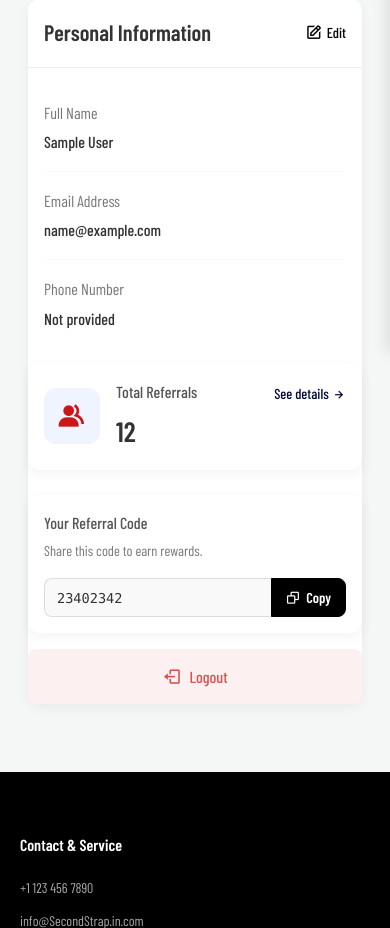
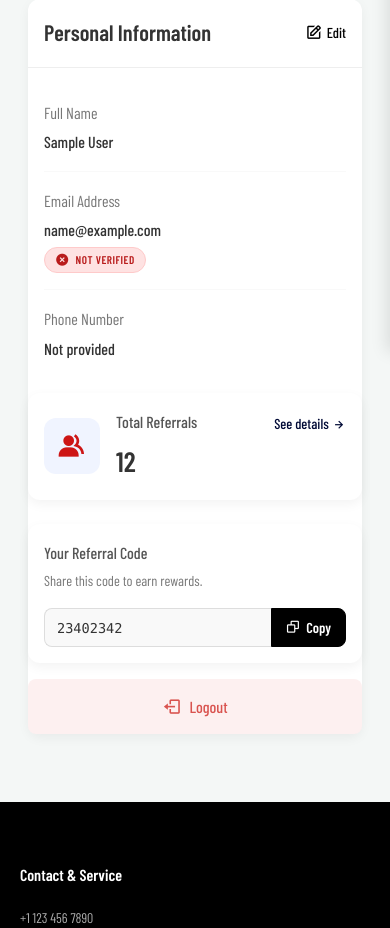
Before and after one commit to NITHIN-NT/SecondStrap, a Django app: page /profile/info/ in a window 390 px wide. Shown: the part 492-1420 px from the top of the page. Run offline with Django 5.2, Linux system fonts and the light colour scheme; the visitor is signed in with stand-in values (Sample User, id 1); some libraries are stand-ins or nearby versions; some web fonts are replaced.

Commit message:
feat : User can change their email now , added a new column in the CustomUser called is_verified .

```diff
--- a/accounts/models.py
+++ b/accounts/models.py
@@ -29,6 +29,7 @@ class CustomUser(AbstractBaseUser,PermissionsMixin):
     phone = models.CharField(max_length=20,null=True,blank=True)
     profile = models.URLField(null=True,blank=True)
     is_active = models.BooleanField(default=False)
+    is_verified = models.BooleanField(default=False)
     is_staff = models.BooleanField(default=False)
     is_superuser = models.BooleanField(default=False)
     date_joined = models.DateTimeField(auto_now_add=True)
--- a/accounts/views.py
+++ b/accounts/views.py
@@ -113,6 +113,7 @@ def activate_account(request):
 
         if otp_record and otp_record.is_valid():
             user.is_active = True
+            user.is_verified = True
             user.save()
             otp_record.delete()
             request.session.pop('pending_user_id', None)
--- a/userFolder/userprofile/static/css/userprofile/profile.css
+++ b/userFolder/userprofile/static/css/userprofile/profile.css
@@ -247,6 +247,100 @@ body {
     color: #333;
     margin: 0;
     text-align: right;
+}
+/* Base Container */
+.email-with-status {
+    display: flex;
+    /* alignment is handled by the specific layout classes below */
+}
+
+/* --- SCENARIO 1: VERIFIED (Horizontal Row) --- */
+/* Email and Tick sit side-by-side */
+.row-layout {
+    flex-direction: row;
+    align-items: center;
+    justify-content: flex-end; /* Aligned right for desktop */
+    gap: 8px; /* Space between email and tick */
+}
+
+/* Style for the lone Green Tick */
+.verified-tick {
+    color: #16a34a; /* Vibrant Green */
+    font-size: 1.2rem; /* Slightly larger than text */
+}
+
+/* --- SCENARIO 2: NOT VERIFIED (Vertical Stack) --- */
+/* Email on top, Pill on bottom */
+.col-layout {
+    flex-direction: column;
+    align-items: flex-end; /* Aligned right for desktop */
+    justify-content: center;
+    gap: 4px;
+}
+
+/* Base style for the pill (Only used for Not Verified now) */
+.verify-pill {
+    display: inline-flex;
+    align-items: center;
+    gap: 5px;
+    padding: 3px 10px;
+    border-radius: 50px;
+    font-size: 0.7rem;
+    font-weight: 600;
+    text-transform: uppercase;
+    letter-spacing: 0.5px;
+    width: fit-content;
+}
+
+.verify-pill i {
+    font-size: 0.9rem;
+}
+
+/* Not Verified Colors (Red) */
+.not-verified {
+    background-color: #fee2e2;
+    color: #b91c1c;
+    border: 1px solid #fecaca;
+}
+.not-verified i { color: #dc2626; }
+
+
+/* --- MOBILE ADJUSTMENTS --- */
+@media (max-width: 576px) {
+    /* Left align the horizontal row */
+    .row-layout {
+        justify-content: flex-start;
+    }
+
+    /* Left align the vertical stack */
+    .col-layout {
+        align-items: flex-start;
+    }
+}
+#verifyNowBtn {
+    display: inline-flex;
+    align-items: center;
+    gap: 0.35rem; /* space between icon and text */
+    transition:
+        background-color 0.25s ease,
+        color 0.25s ease,
+        transform 0.15s ease,
+        box-shadow 0.15s ease;
+}
+
+/* Hover color + subtle lift */
+#verifyNowBtn:hover {
+    background-color: #1e90ff;   /* blue */
+    color: #ffffff;
+    border-color: #1e90ff;
+    transform: translateY(-1px);
+    box-shadow: 0 4px 10px rgba(0, 0, 0, 0.15);
+}
+
+/* Icon inherits hover color */
+#verifyNowBtn i {
+    color: inherit;
+    transition: inherit;
 }
 
 /* Stats Row */
--- a/userFolder/userprofile/static/js/profile/axios.js
+++ b/userFolder/userprofile/static/js/profile/axios.js
@@ -35,6 +35,49 @@ document.addEventListener("DOMContentLoaded", () => {
     const editForm = document.getElementById('editProfileForm');
     const saveBtn = document.getElementById('saveBtn');
 
+    // Email + verification elements
+    const emailWrapper = document.querySelector(".email-with-status");
+    const displayEmail = document.getElementById("display_email");
+    const verifiedIcon = document.querySelector(".verified-tick");
+    const notVerifiedPill = document.querySelector(".verify-pill");
+
+    // Capture initial email from page
+    const originalEmail = displayEmail ? displayEmail.textContent.trim() : null;
+
+    // Helper: toggle UI between verified / not verified
+    function setEmailVerifiedUI(isVerified) {
+        if (!emailWrapper) return;
+
+        if (isVerified) {
+            emailWrapper.classList.add("row-layout");
+            emailWrapper.classList.remove("col-layout");
+
+            if (verifiedIcon) verifiedIcon.style.display = "inline-flex";
+            if (notVerifiedPill) notVerifiedPill.style.display = "none";
+        } else {
+            emailWrapper.classList.remove("row-layout");
+            emailWrapper.classList.add("col-layout");
+
+            if (verifiedIcon) verifiedIcon.style.display = "none";
+            if (notVerifiedPill) notVerifiedPill.style.display = "inline-flex";
+        }
+    }
+
+    // Hover text change Verify
+    const verifBtn = document.getElementById('verifyNowBtn');
+
+    if (verifBtn) {
+        const originalHTML = verifBtn.innerHTML; // "<i ...> Not Verified"
+
+        verifBtn.addEventListener('mouseover', () => {
+            verifBtn.innerHTML = "<i class='bx bxs-check-circle'></i> Verify Now";
+        });
+
+        verifBtn.addEventListener('mouseleave', () => {
+            verifBtn.innerHTML = originalHTML;
+        });
+    }
+
     // Open/Close Logic
     const openModal = (e) => {
         e.preventDefault();
@@ -60,28 +103,15 @@ document.addEventListener("DOMContentLoaded", () => {
         editForm.addEventListener('submit', async (e) => {
             e.preventDefault();
 
-            // 1. Get the rendered URL from the HTML form
-            // This will be "/profile/api/update-profile/", NOT "{% url ... %}"
             const url = editForm.action;
             const formDataObj = new FormData(editForm);
             const formData = Object.fromEntries(formDataObj.entries());
-            // const firstName = document.getElementById("firstName").value.trim();
-            // const lastName = document.getElementById("lastName").value.trim();
-            // const phoneNumber = document.getElementById("phoneNumber").value.trim();
-
-            // const formData = {
-            //     first_name: firstName,
-            //     last_name: lastName,
-            //     phone: phoneNumber
-            // };
 
             const originalBtnText = saveBtn.innerText;
             saveBtn.innerText = "Saving...";
             saveBtn.disabled = true;
 
-
             try {
-                // 2. Use the variable 'url' here
                 const response = await axios.post(url, formData, {
                     headers: {
                         'X-CSRFToken': document.querySelector('[name=csrfmiddlewaretoken]').value
@@ -93,26 +123,39 @@ document.addEventListener("DOMContentLoaded", () => {
                     const displayName = document.getElementById('display_fullname');
                     const displayPhone = document.getElementById('display_phone');
 
-                    displayName.textContent = `${formData.first_name} ${formData.last_name}`;
+                    if (displayName) {
+                        displayName.textContent = `${formData.first_name} ${formData.last_name}`;
+                    }
 
-                    if (formData.phone) {
-                        displayPhone.textContent = `+91 ${formData.phone}`;
-                    } else {
-                        displayPhone.textContent = "Not provided";
+                    if (displayPhone) {
+                        if (formData.phone) {
+                            displayPhone.textContent = `+91 ${formData.phone}`;
+                        } else {
+                            displayPhone.textContent = "Not provided";
+                        }
                     }
+
+                    // Update email on page
+                    if (displayEmail && formData.email) {
+                        displayEmail.textContent = formData.email;
+                    }
+
+                    // --- EMAIL VERIFICATION RULE ---
+                    // If email changed compared to what was originally loaded => force NOT VERIFIED
+                    const newEmail = (formData.email || "").trim();
+                    if (originalEmail && newEmail && newEmail !== originalEmail) {
+                        setEmailVerifiedUI(false);
+                    } else if (typeof response.data.is_verified !== "undefined") {
+                        setEmailVerifiedUI(!!response.data.is_verified);
+                    }
+
                     closeModal();
-                    // 2. TRIGGER THE TOAST (The new part)
                     toastr.success(response.data.message);
 
                 } else {
-                    // alert("Error updating profile: " + response.data.message);
                     Swal.fire({
-                        // icon: "error",
                         title: "Oops...",
                         text: "Error updating profile " + response.data.message,
-                        // The footer link will now automatically be black with Barlow font
-                        // footer: '<a href="#">Why do I have this issue?</a>',
-                        // Optional: If you want a black confirm button explicitly
                         confirmButtonText: "Close"
                     });
                 }
--- a/userFolder/userprofile/templates/userprofile/profile.html
+++ b/userFolder/userprofile/templates/userprofile/profile.html
@@ -20,10 +20,29 @@
                         <dt>Full Name</dt>
                         <dd id="display_fullname">{{ user.first_name }} {{ user.last_name }}</dd>
                     </div>
-                    <div>
+                   <div class="email-row">
                         <dt>Email Address</dt>
-                        <dd>{{ user.email }}</dd>
+
+                        <dd class="email-with-status {% if user.is_verified %}row-layout{% else %}col-layout{% endif %}">
+                            <span id="display_email">{{ user.email }}</span>
+
+                            <!-- Verified icon (always in DOM) -->
+                            <i class="bx bxs-check-circle verified-tick"
+                            title="Verified"
+                            style="{% if not user.is_verified %}display:none{% endif %}">
+                            </i>
+
+                            <!-- Not verified pill (always in DOM) -->
+                            <a href="#"
+                            class="verify-pill not-verified"
+                            id="verifyNowBtn"
+                            style="{% if user.is_verified %}display:none{% endif %}">
+                                <i class="bx bxs-x-circle"></i> Not Verified
+                            </a>
+
+                        </dd>
                     </div>
+
                     <div>
                         <dt>Phone Number</dt>
                         <dd id="display_phone">
@@ -85,8 +104,13 @@
             </div>
 
             <div class="form-group">
-                <label for="phoneNumber">Phone Number</label>
-                <input type="text" id="phoneNumber" name="phone" value="{% if user.phone %}{{ user.phone }}{% endif %}">
+                <label for="email">Email</label>
+                <input type="text" id="email" name="email" value="{% if user.email %}{{ user.email }}{% endif %}">
+            </div>
+
+            <div class="form-group">
+                <label for="phone">Phone Number</label>
+                <input type="text" id="phone" name="phone" value="{% if user.phone %}{{ user.phone }}{% endif %}">
             </div>
 
             <div class="modal-actions">
@@ -98,6 +122,5 @@
 </div>
 {% endblock profile_content %}
 {% block profile_script %}
-
 <script src='{% static "js/profile/axios.js" %}'></script>
 {% endblock profile_script %}
--- a/userFolder/userprofile/views.py
+++ b/userFolder/userprofile/views.py
@@ -28,29 +28,59 @@ class ProfileView(SecureUserMixin, TemplateView):
 def edit_action(request):
     try :
         user = request.user
+        is_change = False
 
         data = json.loads(request.body)
         first_name = data.get('first_name')
         last_name = data.get('last_name')
-        phone_input = data.get('phone')
+        email = data.get('email')
+        phone = data.get('phone')
 
         if not first_name or not last_name :
-            return JsonResponse({'status': 'error', 'message': 'Name fields cannot be empty'})
+            return JsonResponse({
+                'status': 'error',
+                'message': 'Name fields cannot be empty'
+            })
 
-        user.first_name = first_name
-        user.last_name = last_name
+        if  first_name != user.first_name:
+            user.first_name = first_name
+            is_change = True
 
-        if phone_input :
-            if len(phone_input) > 10 or len(phone_input) < 10:
-                return JsonResponse({'status' : 'error' , 'message' : 'Please Enter a Valid Number !!'})
-            user.phone = phone_input
+        if last_name != user.last_name:
+            user.last_name = last_name
+            is_change = True
 
-        user.save()
+        if email and  email != user.email:
+            user.email = email
+            user.is_verified = False
+            is_change = True
+
+
+        if phone is not None:
+            phone_str = str(phone).strip()
+
+            if not phone_str.isdigit() or len(phone) != 10:
+                return JsonResponse({
+                    'status' : 'error',
+                    'message' : 'Please enter the correct Phone number'
+                })
+
+            if phone_str != getattr(user,'phone',''):
+                user.phone = phone_str
+                is_change = True
+
+
+        if is_change:
+            user.save()
+            return JsonResponse({
+                'status' : 'success',
+                'message' : 'Profile  updated successfully'
+            })
 
         return JsonResponse({
-            'status' : 'success',
-            'message' : 'Profile updated successfully'
-        })
+                'status' : 'success',
+                'message' : 'No changes detected'
+            })
     except json.JSONDecodeError:
         return JsonResponse({'status': 'error', 'message': 'Invalid JSON data'})
     except Exception as ex:
```
Also changed, not shown: accounts/migrations/0002_customuser_is_verified.py (added), accounts/migrations/0003_rename_is_verified_customuser_is_verfied.py (added), accounts/migrations/0004_rename_is_verfied_customuser_is_verified.py (added), 1 other file.
